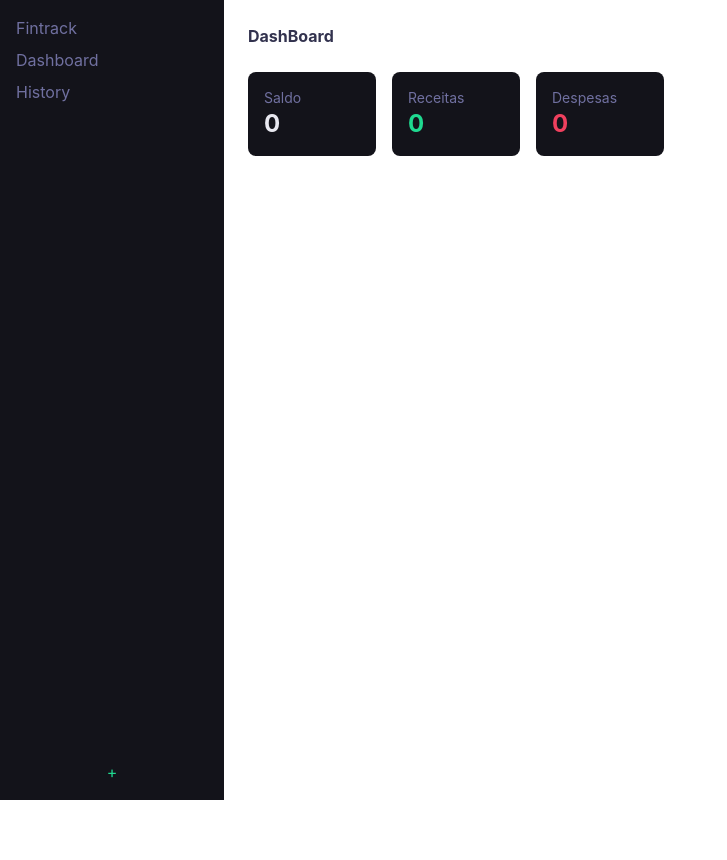
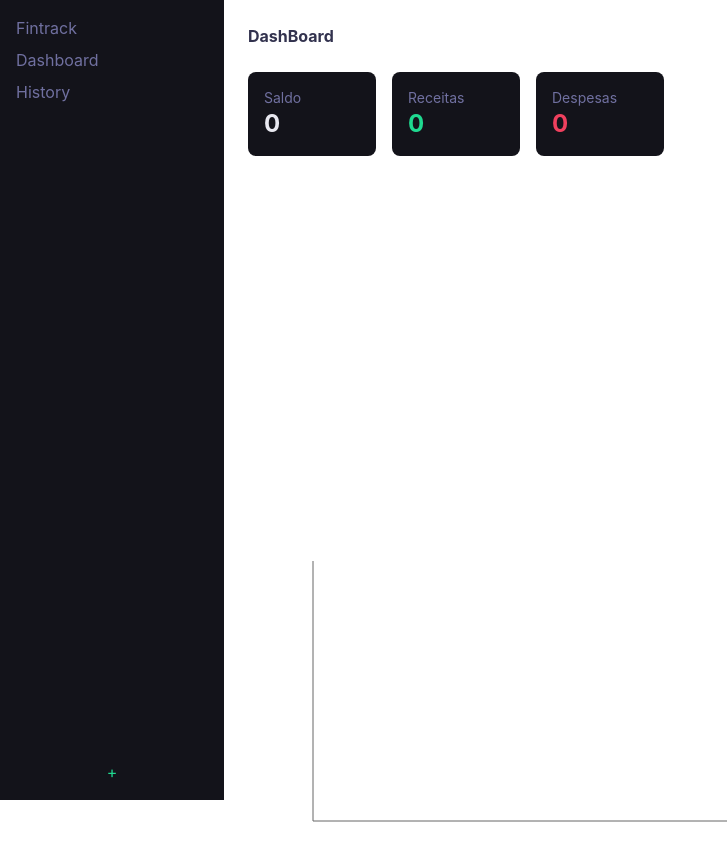
Before and after one commit to JoaoFazio/fintrack, a React (Vite) app: page / in a window 1280 px wide. Shown: the top 860 px of the page, without its empty margins (0-727 px from the left). Before the commit the page ends 800 px from the top, so only its background shows below. Built offline with nearby package versions, Linux system fonts and the light colour scheme.

Commit message:
feat: add monthly bar chart for income vs expense

```diff
--- a/src/pages/Dashboard.jsx
+++ b/src/pages/Dashboard.jsx
@@ -1,6 +1,6 @@
 import { Outlet } from "react-router-dom";
 import { useTransactions } from "../context/TransactionContext";
-import { PieChart, Pie, Tooltip, Cell } from "recharts";
+import { PieChart, Pie, Tooltip, Cell, BarChart, Bar, XAxis, YAxis } from "recharts";
 
 export default function Dashboard() {
   const { transactions } = useTransactions();
@@ -27,6 +27,23 @@ export default function Dashboard() {
         return acc;
       }, {}),
   ).map(([name, value]) => ({ name, value }));
+
+  const monthlyData = Object.entries(
+    transactions.reduce((acc, t) => {
+      const month = t.date.slice(0, 7);
+
+      if (!acc[month]) {
+        acc[month] = { income: 0, expense: 0 };
+      }
+
+      if (t.type === "income") {
+        acc[month].income += t.amount;
+      } else {
+        acc[month].expense += t.amount;
+      }
+      return acc;
+    }, {}),
+  ).map(([month, values]) => ({ month, ...values }));
 
   return (
     <div className="p-6">
@@ -57,6 +74,13 @@ export default function Dashboard() {
           stroke="white"
         />
       </PieChart>
+      <BarChart width={500} height={300} data={monthlyData}>
+        <XAxis dataKey="month" />
+        <YAxis />
+        <Tooltip />
+        <Bar dataKey="income" fill="#1fd990" />
+        <Bar dataKey="expense" fill="#f0405e" />
+      </BarChart>
       <div>
         <ul>
           {recentTransactions.map((t) => (
```
